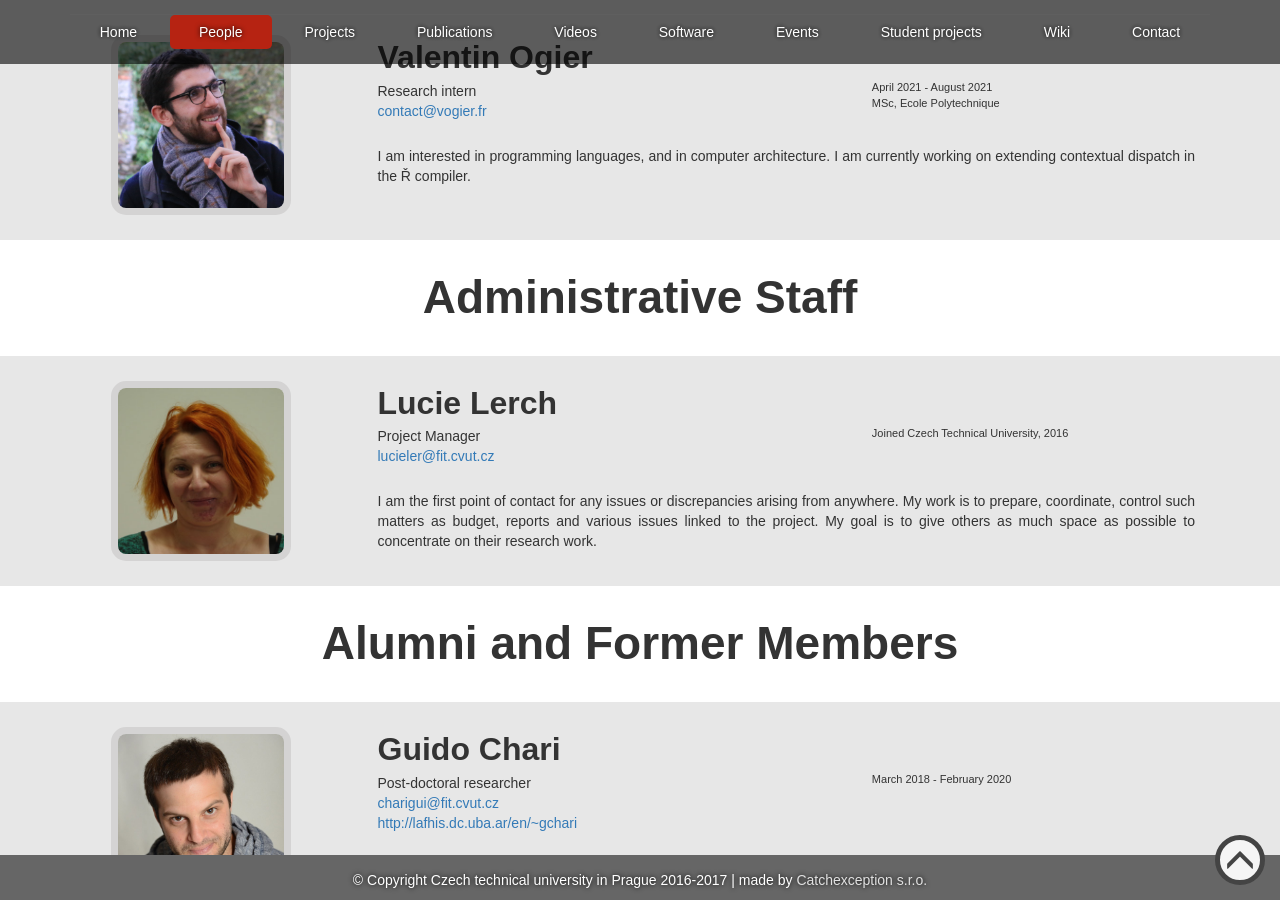
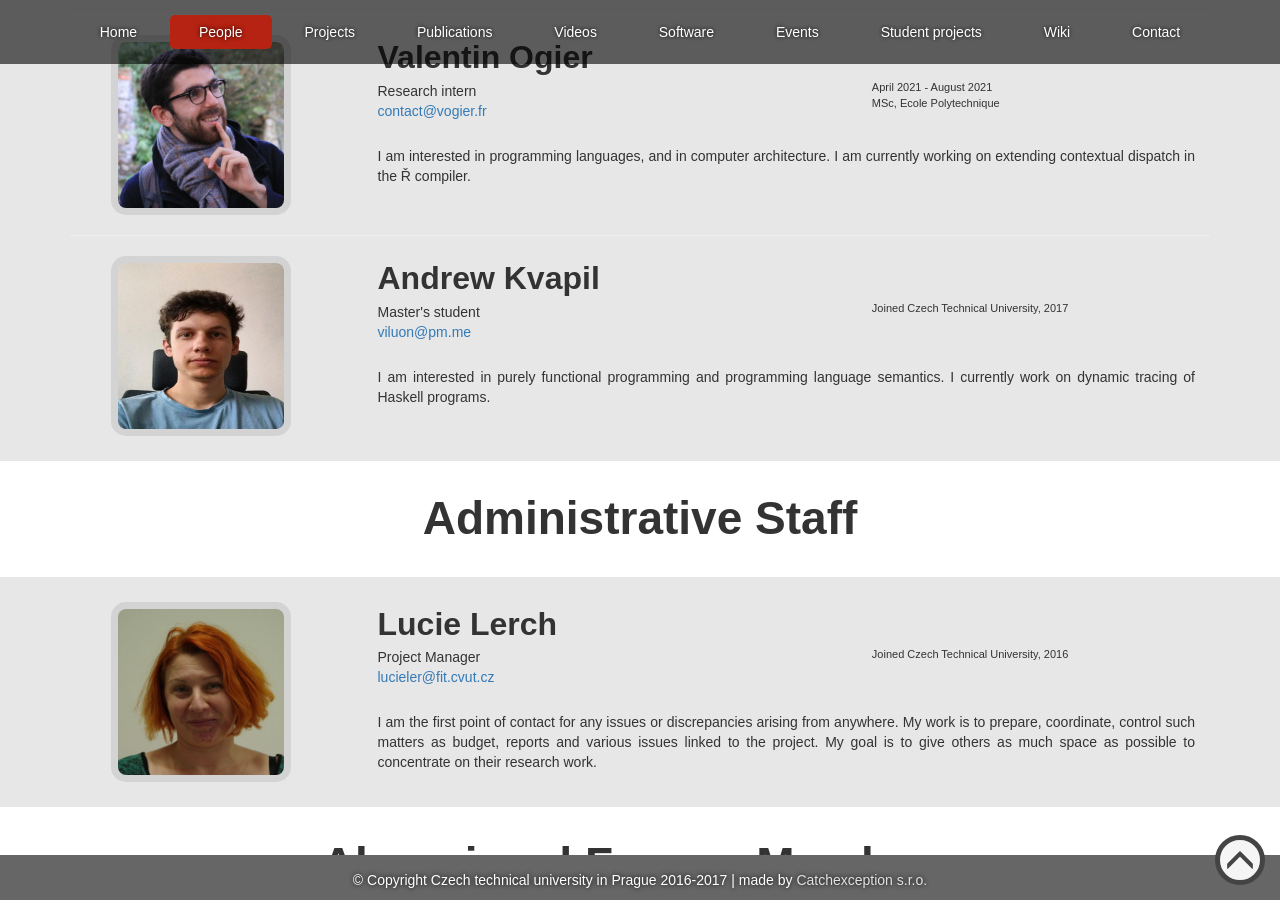
Before and after one commit to PRL-PRG/prl-prg.github.io, a Jekyll site: the page built from people.md, in a window 1280 px wide and 900 px high, scrolled down 3915 px. Built offline with Jekyll 4.4.1, drawn with Linux system fonts in a browser that asks for light colours.

Commit message:
Add Andrew

```diff
--- a/people.md
+++ b/people.md
@@ -191,6 +191,15 @@ people:
     - MSc, Ecole Polytechnique
     note: "I am interested in programming languages, and in computer architecture. I am currently working on extending contextual dispatch in the Ř compiler."
 
+  - type: researcher
+    name: Andrew Kvapil
+    photo: andrew-kvapil.jpg
+    title: Master's student
+    email: viluon@pm.me
+    bio:
+    - Joined Czech Technical University, 2017
+    note: "I am interested in purely functional programming and programming language semantics. I currently work on dynamic tracing of Haskell programs."
+
   - type: alumni
     name: Guido Chari
     photo: guido_chari.jpg
```
Also changed, not shown: images/people/andrew-kvapil.jpg (added).
